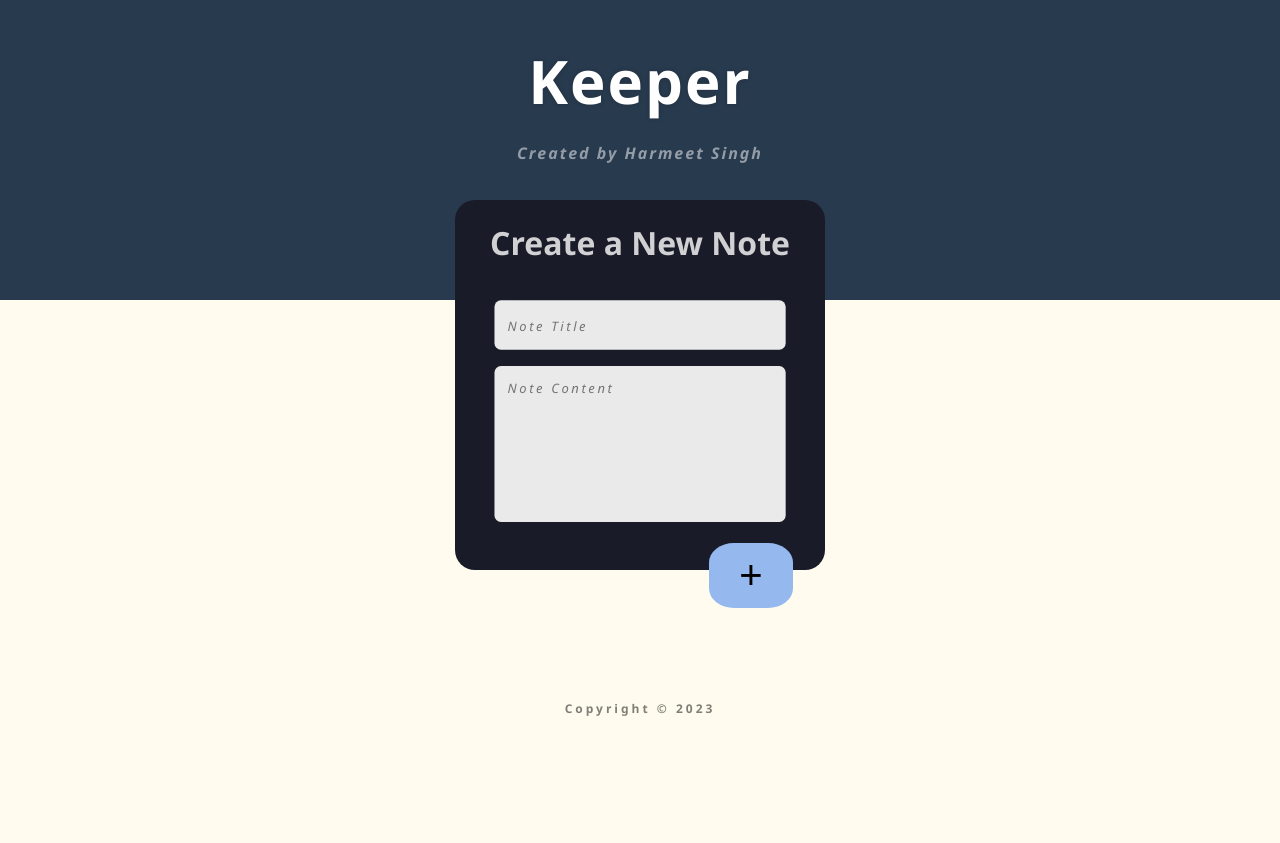
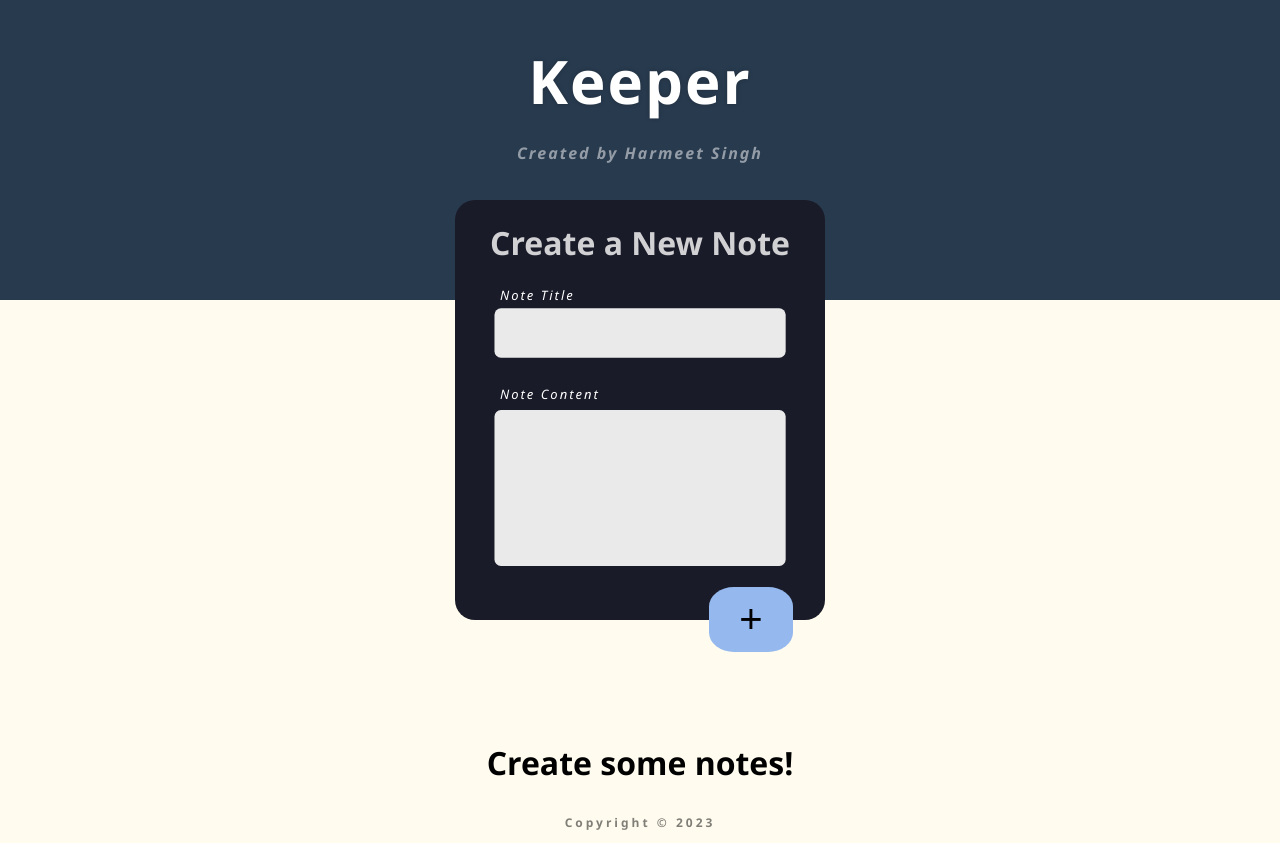
Before and after one commit to harmeet9013/keeper, a React (Create React App) app: page / in a window 1280 px wide. Before the commit the page ends 800 px from the top, so only its background shows below. Built offline with nearby package versions, Linux system fonts and the light colour scheme.

Commit message:
Added delete functionality and new CSS animations

```diff
--- a/package.json
+++ b/package.json
@@ -3,6 +3,8 @@
   "version": "0.1.0",
   "private": true,
   "dependencies": {
+    "@mui/material": "^5.13.2",
+    "@mui/styles": "^5.13.2",
     "@testing-library/jest-dom": "^5.16.5",
     "@testing-library/react": "^13.4.0",
     "@testing-library/user-event": "^13.5.0",
--- a/public/index.html
+++ b/public/index.html
@@ -3,7 +3,7 @@
   <head>
     <meta charset="utf-8">
     <meta http-equiv="X-UA-Compatible" content="IE=edge">
-    <title></title>
+    <title>Keeper</title>
     <meta name="description" content="">
     <meta name="viewport" content="width=device-width, initial-scale=1">
   </head>
--- /dev/null
+++ b/src/Components/CheckFirstLaunch.jsx
@@ -0,0 +1,8 @@
+function CheckLaunchStatus({firstLaunch}) {
+    if (firstLaunch === true) {
+        return <h1 style={{ color: "black" }}>Create some notes!</h1>;
+    }
+    return null;
+}
+
+export default CheckLaunchStatus;
--- a/src/Components/CreateNote.jsx
+++ b/src/Components/CreateNote.jsx
@@ -1,7 +1,8 @@
 import "./components.css";
 import { useState } from "react";
+import { noteCount } from "..";
 
-function CreateNote({ NoteList, updateNoteList }) {
+function CreateNote({ NoteList, updateNoteList, setFirstLaunch }) {
     const [newNote, createNewNote] = useState({
         Title: "",
         Content: "",
@@ -15,6 +16,7 @@ function CreateNote({ NoteList, updateNoteList }) {
     function handleClick() {
         if (newNote.Title !== "" && newNote.Content !== "") {
             updateNoteList([...NoteList, newNote]);
+            setFirstLaunch(false);
         } else {
             alert("Please enter some text in both fields.");
         }
@@ -25,19 +27,19 @@ function CreateNote({ NoteList, updateNoteList }) {
             <h1 style={{ color: "rgba(255,255,255,0.8)" }}>
                 Create a New Note
             </h1>
+            <p>Note Title</p>
             <input
                 type="text"
                 name="Title"
-                placeholder="Note Title"
                 value={newNote.Title}
                 onChange={handleChange}
             />
+            <p style={{marginBottom: "5px"}}>Note Content</p>
             <textarea
                 style={{ resize: "none", height: "100px" }}
                 className="NoteContent"
                 type="text"
                 name="Content"
-                placeholder="Note Content"
                 value={newNote.content}
                 onChange={handleChange}
             />
--- a/src/Components/Note.jsx
+++ b/src/Components/Note.jsx
@@ -3,15 +3,22 @@ import React, { useState } from "react";
 import CreateNote from "./CreateNote";
 import PrintNotes from "./PrintNotes";
 
-function Note() {
+export default function Note() {
     const [NoteList, updateNoteList] = useState([]);
-    console.log(NoteList);
+    const [firstLaunch, setFirstLaunch] = useState(true);
     return (
         <div className="container">
-            <CreateNote NoteList={NoteList} updateNoteList={updateNoteList} />
-            <PrintNotes NoteList={NoteList} />
+            <CreateNote
+                NoteList={NoteList}
+                updateNoteList={updateNoteList}
+                firstLaunch={firstLaunch}
+                setFirstLaunch={setFirstLaunch}
+            />
+            <PrintNotes
+                NoteList={NoteList}
+                firstLaunch={firstLaunch}
+                updateNoteList={updateNoteList}
+            />
         </div>
     );
 }
-
-export default Note;
--- a/src/Components/PrintNotes.jsx
+++ b/src/Components/PrintNotes.jsx
@@ -1,12 +1,41 @@
 import "./components.css";
+import CheckLaunchStatus from "./CheckFirstLaunch";
+import { useState } from "react";
 
-function PrintNotes({ NoteList }) {
+function PrintNotes({ NoteList, firstLaunch, updateNoteList }) {
+    const [deletedNoteIndex, setDeletedNoteIndex] = useState(null);
+
+    function DeleteNotes(key) {
+        setDeletedNoteIndex(key);
+        setTimeout(() => {
+            updateNoteList((NoteList) => {
+                return NoteList.filter((note, index) => {
+                    return index != key;
+                });
+            });
+            setDeletedNoteIndex(null);
+        }, 200);
+    }
+
     return (
         <div>
-            {NoteList.map((note) => (
-                <div className="Note" key={note.Title}>
+            <CheckLaunchStatus firstLaunch={firstLaunch} />
+            {NoteList.map((note, index) => (
+                <div
+                    className={`Note ${
+                        deletedNoteIndex === index ? "fade-out" : ""
+                    }`}
+                    key={index}
+                >
                     <h1>{note.Title}</h1>
                     <p>{note.Content}</p>
+                    <button
+                        onClick={() => {
+                            DeleteNotes(index);
+                        }}
+                    >
+                        Delete
+                    </button>
                 </div>
             ))}
         </div>
--- a/src/Components/components.css
+++ b/src/Components/components.css
@@ -29,6 +29,8 @@
     text-shadow: 0 0 10px rgba(255, 255, 255, 0.1);
 }
 
+
+
 .Footer {
     font-weight: 600;
     letter-spacing: 3px;
@@ -42,30 +44,7 @@
     color: rgba(0, 0, 0, 0.5);
 }
 
-.Note {
-    background-color: #b3cace;
-    box-shadow: 0 0 2px rgba(0, 0, 0, 0.2);
-    display: inline-block;
-    margin: 20px;
-    padding: 20px;
-    padding-left: 30px;
-    border-radius: 20px;
-    width: 400px;
-    height: 100%;
-    overflow: hidden;
-    transition: all 500ms ease-in-out;
-}
 
-.Note > h1 {
-    font-size: 20px;
-    letter-spacing: 2px;
-    text-align: center;
-}
-
-.Note > p {
-    font-size: 18px;
-    text-align: left;
-}
 
 .CreateNote {
     background-color: #191b29;
@@ -76,20 +55,9 @@
     margin-top: -100px;
     position: sticky;
     text-align: center;
-    height: 370px;
+    height: 420px;
     transition: all 200ms ease-in-out;
     margin-bottom: 100px;
-
-    /* background-color: #191b29;
-    width: 600px;
-    display: inline-block;
-    border-radius: 20px;
-    margin-top: -100px;
-    position: sticky;
-    text-align: center;
-    height: 370px;
-    transition: all 200ms ease-in-out;
-    margin-bottom: 100px; */
 }
 
 .CreateNote > input,
@@ -101,21 +69,24 @@
     outline: none;
     transition: all 200ms ease-in-out;
     width: 55%;
-    background-color: #EAEAEA;
+    background-color: #eaeaea;
     padding: 10px;
     margin: 20px;
     font-weight: 500;
-    font-family: 'Segoe UI', Tahoma, Geneva, Verdana, sans-serif;
+    font-family: "Segoe UI", Tahoma, Geneva, Verdana, sans-serif;
     color: black;
 }
 
-::-webkit-input-placeholder {
+.CreateNote > p {
+    color: white;
+    text-align: left;
+    padding-left: 45px;
+    margin-bottom: -10px;
     font-style: italic;
-    color: rgba(0, 0, 0, 0.5);
     letter-spacing: 2px;
     font-weight: 500;
-    font-family: 'Segoe UI', Tahoma, Geneva, Verdana, sans-serif;
-    font-size: 10px;
+    font-family: "Segoe UI", Tahoma, Geneva, Verdana, sans-serif;
+    font-size: 13px;
 }
 
 .CreateNote > input:focus,
@@ -137,7 +108,83 @@
 }
 
 .CreateNote > button:hover {
-    border-radius: 10%;
+    border-radius: 20%;
     transform: scale(1.2);
     box-shadow: 0 0 10px rgba(0, 0, 0, 0.2);
 }
+
+.CreateNote > button:active {
+    transition: all 50ms ease-out;
+    transform: scale(1);
+}
+
+
+
+.Note {
+    background-color: #b3cace;
+    box-shadow: 0 0 2px rgba(0, 0, 0, 0.2);
+    display: inline-block;
+    margin: 20px;
+    padding: 20px;
+    padding-left: 30px;
+    border-radius: 20px;
+    width: 300px;
+    height: 100%;
+    overflow: hidden;
+    transition: all 500ms ease-in-out;
+    animation: note-in 0.5s;
+}
+
+.Note > h1 {
+    font-size: 20px;
+    letter-spacing: 2px;
+    text-align: center;
+}
+
+.Note > p {
+    font-size: 18px;
+    text-align: left;
+}
+
+.Note > button {
+    text-align: center;
+    background-color: rgba(255, 255, 255, 0);
+    border: 2px solid rgb(0, 0, 0);
+    border-radius: 7px;
+    padding: 5px 20px;
+    font-size: 15px;
+    margin-top: 20px;
+    font-weight: 700;
+    color: black;
+    transition: all 100ms ease-in-out;
+}
+
+.Note > button:hover {
+    transition: all 100ms ease-in-out;
+    border: 2px solid black;
+    background-color: black;
+    color: white;
+}
+
+.Note > button:active {
+    transition: all 50ms ease-in-out;
+    transform: scale(0.95);
+}
+
+@keyframes note-in {
+    from {
+        opacity: 0;
+        transform: scale(0.9);
+    }
+    to {
+        opacity: 100;
+        transform: scale(1);
+    }
+}
+
+.fade-out {
+    transition: all 200ms ease;
+    opacity: 0;
+    transform: scale(0.9);
+
+}
--- a/src/index.css
+++ b/src/index.css
@@ -1,7 +1,11 @@
 body {
-  background-color: #fffcef;
-  font-family: 'Segoe UI', Tahoma, Geneva, Verdana, sans-serif;
-  margin: 0px;
-  padding: 0px;
-  text-align: center;
+    background-color: #fffcef;
+    font-family: "Segoe UI", Tahoma, Geneva, Verdana, sans-serif;
+    margin: 0px;
+    padding: 0px;
+    text-align: center;
 }
+
+html * {
+    transition: all 400ms ease-in-out;
+}
```
Also changed, not shown: src/index.js (line endings or trailing spaces), 1 other file (tests, documents, lock files or other folders).
